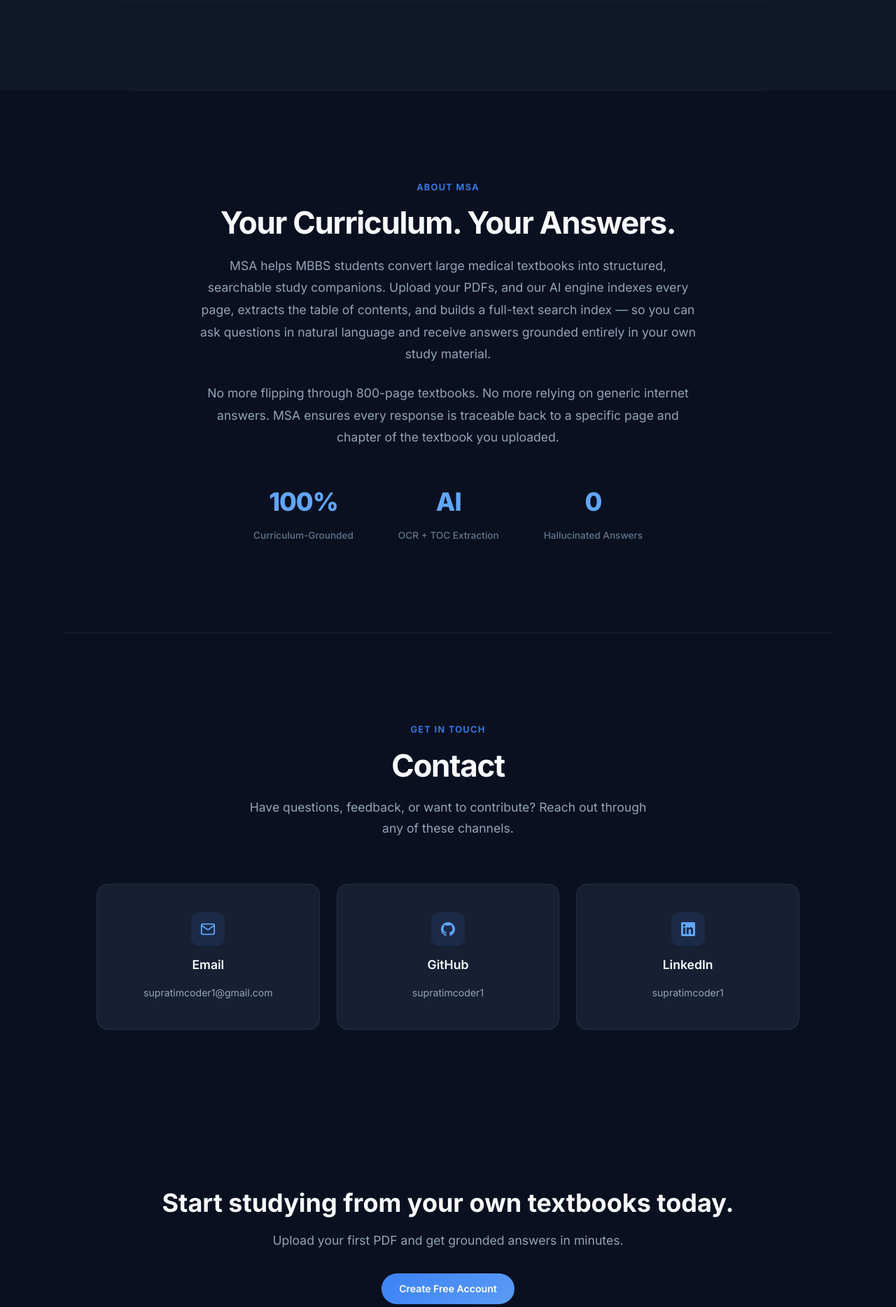
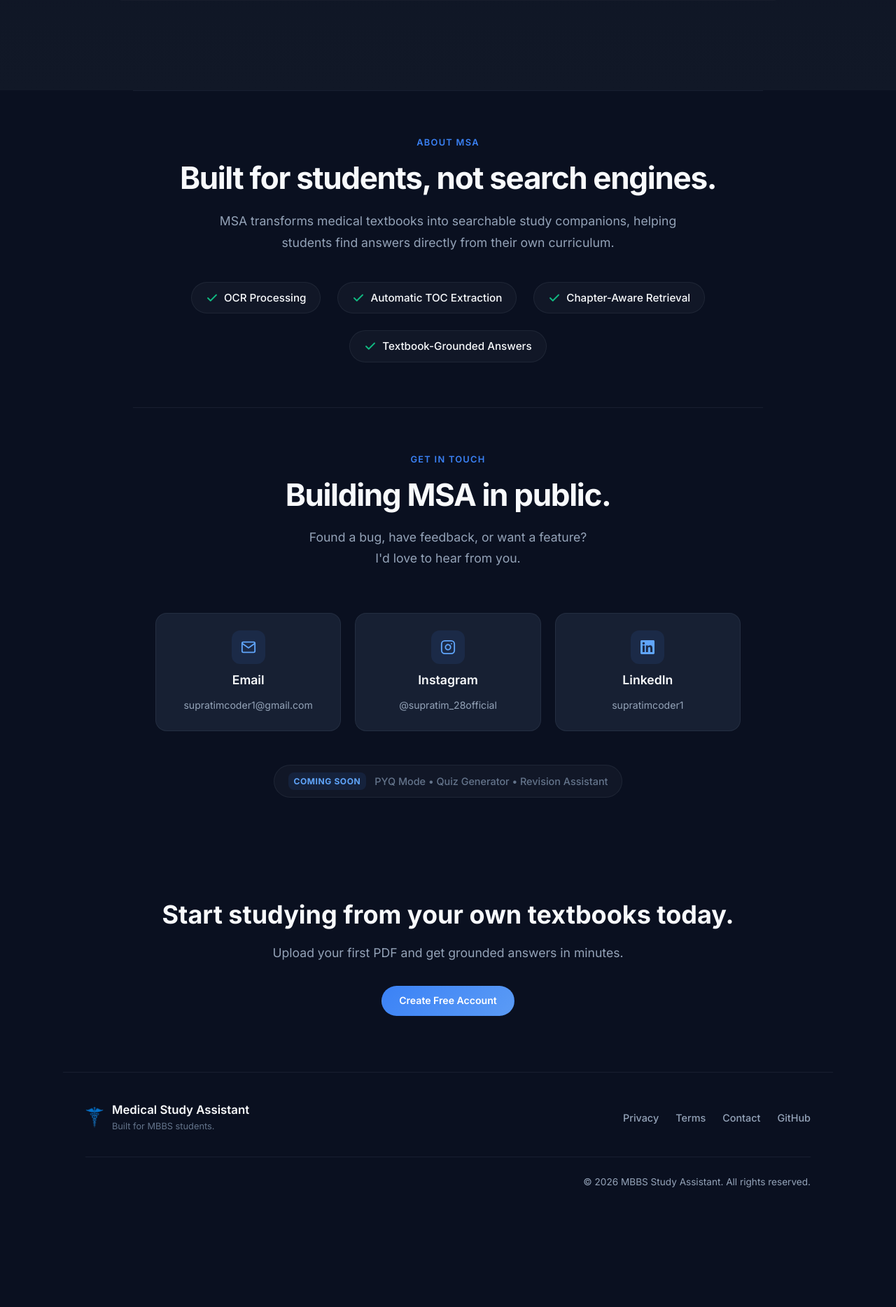
Before and after one commit to supratimcoder1/MBBS-Study-Assistant, a FastAPI app: page / in a window 1280 px wide. Shown: the part 2752-4620 px from the top of the page at 70% size. After the commit the page ends 4449 px from the top, so only its background shows below. Run offline with FastAPI, Linux system fonts and the light colour scheme.

Commit message:
design: redesign lower landing page sections and fix visual bugs
- Redesigns About, Contact, and Footer sections to be compact and trust-focused

- Repositions copyright notice to the right side of the footer on desktop

- Fixes Instagram icon visibility by targeting only LinkedIn with fill-based rules

```diff
--- a/app/static/css/style.css
+++ b/app/static/css/style.css
@@ -2782,7 +2782,7 @@ select.form-input {
 /* ---- 8. About Section ---- */
 
 .about-section {
-  padding: 8rem 3rem;
+  padding: 4rem 2rem;
   max-width: 900px;
   margin: 0 auto;
   border-top: 1px solid var(--border-color);
@@ -2802,40 +2802,37 @@ select.form-input {
   margin-right: auto;
 }
 
-.about-stats {
+.about-trust-badges {
   display: flex;
   justify-content: center;
-  gap: 4rem;
-  margin-top: 3rem;
+  gap: 1.5rem;
+  margin-top: 2.5rem;
   flex-wrap: wrap;
 }
 
-.stat-item {
-  display: flex;
-  flex-direction: column;
+.trust-badge {
+  display: inline-flex;
   align-items: center;
   gap: 0.5rem;
-}
-
-.stat-number {
-  font-size: 2.25rem;
-  font-weight: 800;
-  color: var(--accent-secondary);
-  letter-spacing: -0.03em;
-}
-
-.stat-label {
-  font-size: 0.85rem;
-  color: var(--text-muted);
+  font-size: 0.95rem;
   font-weight: 500;
+  color: var(--text-primary);
+  background: rgba(255, 255, 255, 0.03);
+  border: 1px solid var(--border-color);
+  padding: 0.6rem 1.25rem;
+  border-radius: var(--radius-full);
+}
+
+.text-green-500 {
+  stroke: #10b981;
 }
 
 /* ---- 9. Contact Section ---- */
 
 .contact-section {
-  padding: 8rem 3rem;
+  padding: 4rem 2rem;
   text-align: center;
-  max-width: 1100px;
+  max-width: 900px;
   margin: 0 auto;
   border-top: 1px solid var(--border-color);
 }
@@ -2843,20 +2840,20 @@ select.form-input {
 .contact-grid {
   display: grid;
   grid-template-columns: repeat(3, 1fr);
-  gap: 1.5rem;
-  margin-top: 3rem;
+  gap: 1.25rem;
+  margin-top: 2rem;
 }
 
 .contact-card {
   background: var(--bg-card);
   border: 1px solid var(--border-color);
   border-radius: var(--radius-lg);
-  padding: 2.5rem 2rem;
+  padding: 1.5rem;
   text-decoration: none;
   display: flex;
   flex-direction: column;
   align-items: center;
-  gap: 1rem;
+  gap: 0.75rem;
   transition: all 0.35s cubic-bezier(0.4, 0, 0.2, 1);
 }
 
@@ -2883,8 +2880,7 @@ select.form-input {
   fill: none;
 }
 
-/* GitHub and LinkedIn use fill icons */
-.contact-card:nth-child(2) .contact-icon svg,
+/* LinkedIn uses a fill icon */
 .contact-card:nth-child(3) .contact-icon svg {
   fill: var(--accent-secondary);
   stroke: none;
@@ -2906,7 +2902,7 @@ select.form-input {
 /* ---- 10. CTA / Final Section ---- */
 
 .cta-section {
-  padding: 6rem 3rem;
+  padding: 5rem 2rem;
   text-align: center;
 }
 
@@ -2927,24 +2923,105 @@ select.form-input {
   margin-right: auto;
 }
 
+.coming-soon-strip {
+  display: inline-flex;
+  align-items: center;
+  justify-content: center;
+  gap: 0.75rem;
+  margin-top: 3rem;
+  padding: 0.6rem 1.25rem;
+  background: rgba(255, 255, 255, 0.03);
+  border: 1px solid var(--border-color);
+  border-radius: var(--radius-full);
+}
+
+.strip-label {
+  font-size: 0.75rem;
+  font-weight: 700;
+  text-transform: uppercase;
+  color: var(--accent-secondary);
+  letter-spacing: 0.05em;
+  background: rgba(59, 130, 246, 0.1);
+  padding: 0.2rem 0.5rem;
+  border-radius: var(--radius-sm);
+}
+
+.strip-items {
+  font-size: 0.9rem;
+  color: var(--text-muted);
+  font-weight: 500;
+}
+
 /* ---- 11. Footer ---- */
 
 .landing-footer {
-  padding: 3rem 2rem;
-  text-align: center;
+  padding: 2.5rem 2rem 1.5rem;
   border-top: 1px solid var(--border-color);
+  font-size: 0.9rem;
+  max-width: 1100px;
+  margin: 0 auto;
+}
+
+.footer-top {
+  display: flex;
+  justify-content: space-between;
+  align-items: center;
+  flex-wrap: wrap;
+  gap: 1.5rem;
+  margin-bottom: 2rem;
+}
+
+.footer-brand {
+  display: flex;
+  align-items: center;
+  gap: 0.75rem;
+}
+
+.footer-brand .logo-img {
+  height: 32px;
+}
+
+.brand-text {
+  display: flex;
+  flex-direction: column;
+  text-align: left;
+}
+
+.brand-name {
+  font-weight: 600;
+  color: var(--text-primary);
+  font-size: 1.05rem;
+}
+
+.brand-sub {
   color: var(--text-muted);
-  font-size: 0.9rem;
-}
-
-.landing-footer a {
+  font-size: 0.8rem;
+}
+
+.footer-links {
+  display: flex;
+  gap: 1.5rem;
+}
+
+.footer-links a {
   color: var(--text-secondary);
   text-decoration: none;
   transition: color var(--transition-fast);
-}
-
-.landing-footer a:hover {
+  font-weight: 500;
+}
+
+.footer-links a:hover {
   color: var(--text-primary);
+}
+
+.footer-bottom {
+  display: flex;
+  justify-content: flex-end;
+  align-items: center;
+  padding-top: 1.5rem;
+  border-top: 1px solid var(--border-color);
+  color: var(--text-muted);
+  font-size: 0.85rem;
 }
 
 /* ---- 12. Scroll Reveal ---- */
--- a/app/templates/landing.html
+++ b/app/templates/landing.html
@@ -270,22 +270,13 @@
   <section id="about" class="about-section">
     <div class="about-content reveal">
       <div class="section-label">About MSA</div>
-      <h2>Your Curriculum. Your Answers.</h2>
-      <p class="about-body">MSA helps MBBS students convert large medical textbooks into structured, searchable study companions. Upload your PDFs, and our AI engine indexes every page, extracts the table of contents, and builds a full-text search index — so you can ask questions in natural language and receive answers grounded entirely in your own study material.</p>
-      <p class="about-body">No more flipping through 800-page textbooks. No more relying on generic internet answers. MSA ensures every response is traceable back to a specific page and chapter of the textbook you uploaded.</p>
-      <div class="about-stats">
-        <div class="stat-item">
-          <span class="stat-number">100%</span>
-          <span class="stat-label">Curriculum-Grounded</span>
-        </div>
-        <div class="stat-item">
-          <span class="stat-number">AI</span>
-          <span class="stat-label">OCR + TOC Extraction</span>
-        </div>
-        <div class="stat-item">
-          <span class="stat-number">0</span>
-          <span class="stat-label">Hallucinated Answers</span>
-        </div>
+      <h2>Built for students, not search engines.</h2>
+      <p class="about-body">MSA transforms medical textbooks into searchable study companions, helping students find answers directly from their own curriculum.</p>
+      <div class="about-trust-badges">
+        <div class="trust-badge"><svg width="18" height="18" viewBox="0 0 24 24" fill="none" stroke="currentColor" stroke-width="2.5" stroke-linecap="round" stroke-linejoin="round" class="text-green-500"><polyline points="20 6 9 17 4 12"/></svg> OCR Processing</div>
+        <div class="trust-badge"><svg width="18" height="18" viewBox="0 0 24 24" fill="none" stroke="currentColor" stroke-width="2.5" stroke-linecap="round" stroke-linejoin="round" class="text-green-500"><polyline points="20 6 9 17 4 12"/></svg> Automatic TOC Extraction</div>
+        <div class="trust-badge"><svg width="18" height="18" viewBox="0 0 24 24" fill="none" stroke="currentColor" stroke-width="2.5" stroke-linecap="round" stroke-linejoin="round" class="text-green-500"><polyline points="20 6 9 17 4 12"/></svg> Chapter-Aware Retrieval</div>
+        <div class="trust-badge"><svg width="18" height="18" viewBox="0 0 24 24" fill="none" stroke="currentColor" stroke-width="2.5" stroke-linecap="round" stroke-linejoin="round" class="text-green-500"><polyline points="20 6 9 17 4 12"/></svg> Textbook-Grounded Answers</div>
       </div>
     </div>
   </section>
@@ -293,22 +284,22 @@
   <!-- ===== Contact Section ===== -->
   <section id="contact" class="contact-section">
     <div class="section-label reveal">Get in Touch</div>
-    <h2 class="reveal">Contact</h2>
-    <p class="section-desc reveal">Have questions, feedback, or want to contribute? Reach out through any of these channels.</p>
+    <h2 class="reveal">Building MSA in public.</h2>
+    <p class="section-desc reveal">Found a bug, have feedback, or want a feature?<br>I'd love to hear from you.</p>
     <div class="contact-grid reveal">
-      <a href="mailto:supratimcoder1@gmail.com" class="contact-card">
+      <a href="https://mail.google.com/mail/?view=cm&fs=1&to=supratimcoder1@gmail.com" target="_blank" rel="noopener" class="contact-card">
         <div class="contact-icon">
           <svg width="24" height="24" viewBox="0 0 24 24" fill="none" stroke="currentColor" stroke-width="2" stroke-linecap="round" stroke-linejoin="round"><path d="M4 4h16c1.1 0 2 .9 2 2v12c0 1.1-.9 2-2 2H4c-1.1 0-2-.9-2-2V6c0-1.1.9-2 2-2z"/><polyline points="22,6 12,13 2,6"/></svg>
         </div>
         <h3>Email</h3>
         <p>supratimcoder1@gmail.com</p>
       </a>
-      <a href="https://github.com/supratimcoder1" target="_blank" rel="noopener" class="contact-card">
+      <a href="https://www.instagram.com/supratim_28official" target="_blank" rel="noopener" class="contact-card">
         <div class="contact-icon">
-          <svg width="24" height="24" viewBox="0 0 24 24" fill="currentColor"><path d="M12 0c-6.626 0-12 5.373-12 12 0 5.302 3.438 9.8 8.207 11.387.599.111.793-.261.793-.577v-2.234c-3.338.726-4.033-1.416-4.033-1.416-.546-1.387-1.333-1.756-1.333-1.756-1.089-.745.083-.729.083-.729 1.205.084 1.839 1.237 1.839 1.237 1.07 1.834 2.807 1.304 3.492.997.107-.775.418-1.305.762-1.604-2.665-.305-5.467-1.334-5.467-5.931 0-1.311.469-2.381 1.236-3.221-.124-.303-.535-1.524.117-3.176 0 0 1.008-.322 3.301 1.23A11.509 11.509 0 0112 5.803c1.02.005 2.047.138 3.006.404 2.291-1.552 3.297-1.23 3.297-1.23.653 1.653.242 2.874.118 3.176.77.84 1.235 1.911 1.235 3.221 0 4.609-2.807 5.624-5.479 5.921.43.372.823 1.102.823 2.222v3.293c0 .319.192.694.801.576C20.566 21.797 24 17.3 24 12c0-6.627-5.373-12-12-12z"/></svg>
+          <svg width="24" height="24" viewBox="0 0 24 24" fill="none" stroke="currentColor" stroke-width="2" stroke-linecap="round" stroke-linejoin="round"><rect x="2" y="2" width="20" height="20" rx="5" ry="5"/><path d="M16 11.37A4 4 0 1 1 12.63 8 4 4 0 0 1 16 11.37z"/><line x1="17.5" y1="6.5" x2="17.51" y2="6.5"/></svg>
         </div>
-        <h3>GitHub</h3>
-        <p>supratimcoder1</p>
+        <h3>Instagram</h3>
+        <p>@supratim_28official</p>
       </a>
       <a href="https://linkedin.com/in/supratimcoder1" target="_blank" rel="noopener" class="contact-card">
         <div class="contact-icon">
@@ -317,6 +308,11 @@
         <h3>LinkedIn</h3>
         <p>supratimcoder1</p>
       </a>
+    </div>
+
+    <div class="coming-soon-strip reveal">
+      <span class="strip-label">Coming Soon</span>
+      <span class="strip-items">PYQ Mode &bull; Quiz Generator &bull; Revision Assistant </span>
     </div>
   </section>
 
@@ -329,11 +325,24 @@
 
   <!-- ===== Footer ===== -->
   <footer class="landing-footer">
-    <div style="margin-bottom: 1rem; display: flex; align-items: center; justify-content: center; gap: 0.5rem;">
-      <img src="/static/logo.png" alt="MSA Logo" class="logo-img" style="height: 20px;">
-      <span>MSA — Your AI Study Companion</span>
+    <div class="footer-top">
+      <div class="footer-brand">
+        <img src="/static/logo.png" alt="MSA Logo" class="logo-img">
+        <div class="brand-text">
+          <span class="brand-name">Medical Study Assistant</span>
+          <span class="brand-sub">Built for MBBS students.</span>
+        </div>
+      </div>
+      <div class="footer-links">
+        <a href="#">Privacy</a>
+        <a href="#">Terms</a>
+        <a href="#contact">Contact</a>
+        <a href="https://github.com/supratimcoder1" target="_blank" rel="noopener">GitHub</a>
+      </div>
     </div>
-    <p>&copy; 2026 MBBS Study Assistant. All rights reserved.</p>
+    <div class="footer-bottom">
+      <p>&copy; 2026 MBBS Study Assistant. All rights reserved.</p>
+    </div>
   </footer>
 
   <!-- ===== Scripts ===== -->
```
Also changed, not shown: other parts of app/static/css/style.css (+35 -15 lines).
